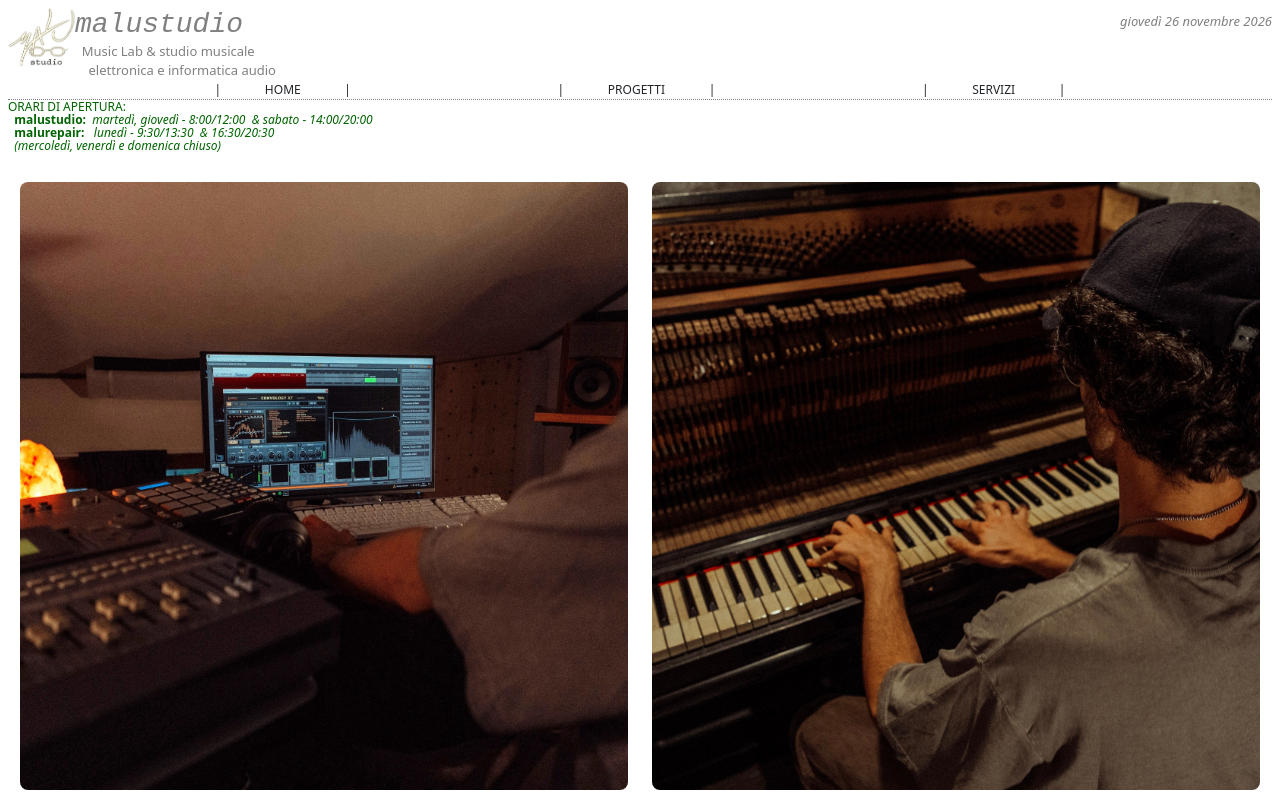
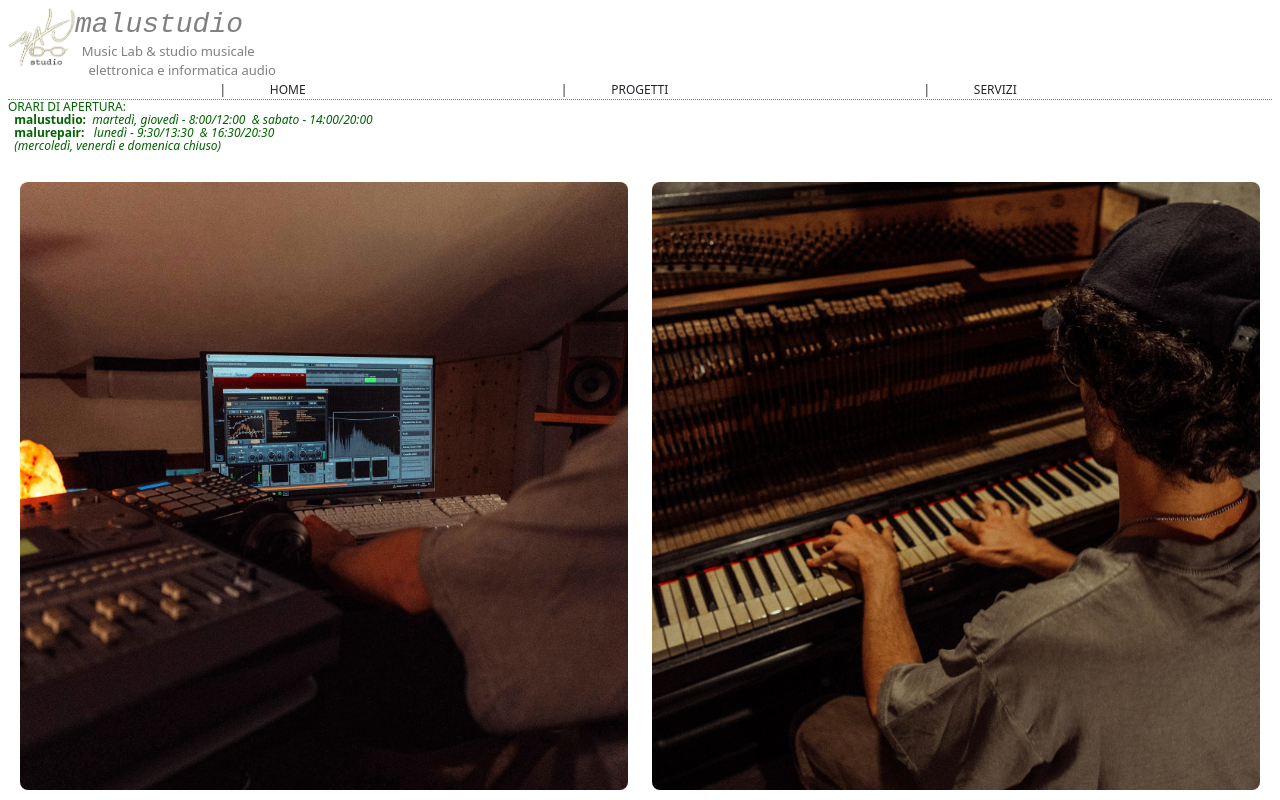
Before and after one commit to fungousrex/malustudio, a plain HTML site: page home.html in a window 1280 px wide. Shown: the top 800 px of the page. Drawn offline with nearby package versions, Linux system fonts and the light colour scheme.

Commit message:
Update home.html

```diff
--- a/home.html
+++ b/home.html
@@ -22,18 +22,18 @@
   	   		  <br>
   	  &nbsp; Music Lab  &amp; studio musicale <br> &nbsp; &nbsp; elettronica e informatica audio
   	 </div>
-<!-- widget (data)-->
+<!-- widget (data) PER ORA STICAZZI
   	 <aside class="right">
   	  	<time class="grigio corsivo" style="font-size: 13px" id="data" ></time>
   	 </aside>
-
+-->
  </header>
 
 <!-- NAVBAR (select home/servizi)-->
     <nav>
-        <a href="home.html" class="right">|&nbsp; &nbsp; &nbsp; &nbsp; &nbsp; &nbsp; &nbsp; HOME  &nbsp; &nbsp; &nbsp; &nbsp; &nbsp; &nbsp; &nbsp;| </a>
-        <a href="progetti.html" class="right">|&nbsp; &nbsp; &nbsp; &nbsp; &nbsp; &nbsp; &nbsp; PROGETTI  &nbsp; &nbsp; &nbsp; &nbsp; &nbsp; &nbsp; &nbsp;| </a>
-        <a href="servizi.html" class="centro">|&nbsp; &nbsp; &nbsp; &nbsp; &nbsp; &nbsp; &nbsp; SERVIZI &nbsp; &nbsp; &nbsp; &nbsp; &nbsp; &nbsp; &nbsp;|</a>
+        <a href="home.html" class="right">|&nbsp; &nbsp; &nbsp; &nbsp; &nbsp; &nbsp; &nbsp; HOME  &nbsp; &nbsp; &nbsp; &nbsp; &nbsp; &nbsp; &nbsp; </a>
+        <a href="progetti.html" class="right">|&nbsp; &nbsp; &nbsp; &nbsp; &nbsp; &nbsp; &nbsp; PROGETTI  &nbsp; &nbsp; &nbsp; &nbsp; &nbsp; &nbsp; &nbsp; </a>
+        <a href="servizi.html" class="centro">|&nbsp; &nbsp; &nbsp; &nbsp; &nbsp; &nbsp; &nbsp; SERVIZI &nbsp; &nbsp; &nbsp; &nbsp; &nbsp; &nbsp; &nbsp;</a>
 <!-- sottolineatura x riempire   **fatta nel CSS come border-bottom: 1px dotted grey nalla navbar-->
 	</nav>
 
```
